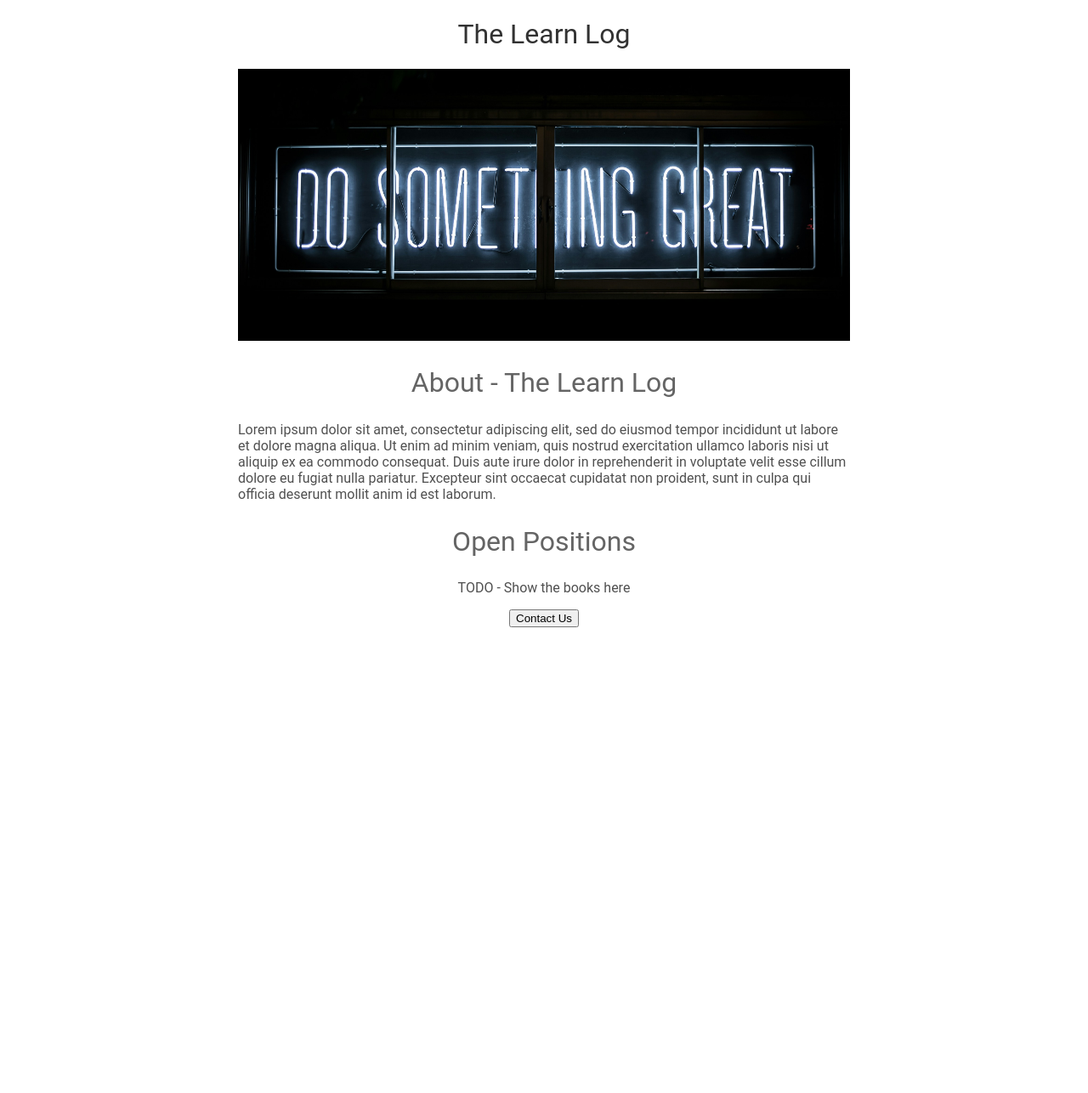
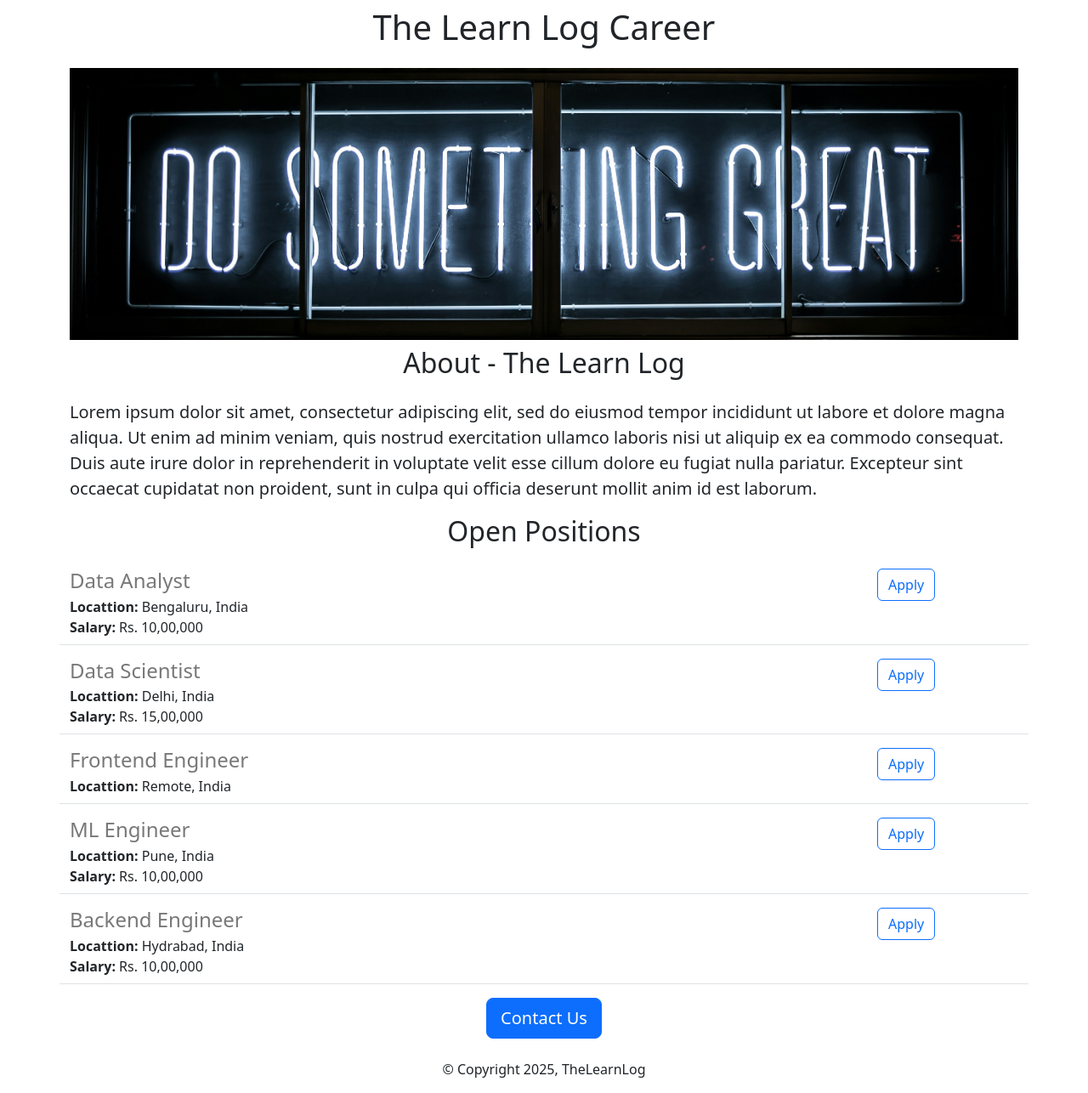
Before and after one commit to AJAY010804/Flask_Projects, a Flask app: page / in a window 1280 px wide. Shown: the whole page at 85% size. Before the commit the page ends 738 px from the top, so only its background shows below. Run offline with Flask 3, Linux system fonts and the light colour scheme.

Commit message:
added dynamic data and api

```diff
--- a/app.py
+++ b/app.py
@@ -1,10 +1,49 @@
-from flask import Flask, render_template
+from flask import Flask, render_template, jsonify
 
 app = Flask(__name__)
 
+JOBS = [
+    {
+        "id": 1,
+        "title": "Data Analyst",
+        "location": "Bengaluru, India",
+        "salary": "Rs. 10,00,000"
+    },
+    {
+        "id": 2,
+        "title": "Data Scientist",
+        "location": "Delhi, India",
+        "salary": "Rs. 15,00,000"
+    },
+    {
+        "id": 3,
+        "title": "Frontend Engineer",
+        "location": "Remote, India",
+        # "salary": "Rs. 10,00,000"
+    },
+    {
+        "id": 4,
+        "title": "ML Engineer",
+        "location": "Pune, India",
+        "salary": "Rs. 10,00,000"
+    },
+    {
+        "id": 5,
+        "title": "Backend Engineer",
+        "location": "Hydrabad, India",
+        "salary": "Rs. 10,00,000"
+    }
+]
+
+Company = "The Learn Log"
+
+@app.route('/api/jobs')
+def list_jobs():
+    return jsonify(JOBS)
+
 @app.route('/')
 def home():
-    return render_template('home.html')
+    return render_template('home.html', jobs=JOBS, company_name=Company)
 
 if __name__ == '__main__':
     app.run(host='0.0.0.0', debug=True)
--- a/templates/home.html
+++ b/templates/home.html
@@ -4,21 +4,22 @@
   <meta charset="UTF-8">
   <meta http-equiv="X-UA-Compatible" content="IE=edge">
   <meta name="viewport" content="width=device-width, initial-scale=1.0">
-  <title>The Learn Log</title>
+  <title>The Learn Log Career</title>
+  <link href="https://cdn.jsdelivr.net/npm/bootstrap@5.3.8/dist/css/bootstrap.min.css" rel="stylesheet" integrity="sha384-sRIl4kxILFvY47J16cr9ZwB07vP4J8+LH7qKQnuqkuIAvNWLzeN8tE5YBujZqJLB" crossorigin="anonymous">
   <style>
-    h1{
+    /* h1{
       font-size; 40px;
       color: rgb(50, 50, 50);
       text-align: center;
       font-family: Roboto;
       font-weight: normal;
-    }
+    } */
     #banner{
       width: 100%;
       height 360px;
       object-fit: cover;
     }
-    h2{
+    /* h2{
       font-size: 32px;
       color: rgb(100, 100, 100);
       font-family: Roboto;
@@ -32,23 +33,29 @@
     #container{
       max-width: 720px;
       margin: 0 auto;
-    }
+    } */
   </style>
 </head>
 <body>
-  <div id="container">
+  <div class="container">
 
-    <h1>The Learn Log</h1>
+    <h1 class="text-center mt-2 mb-4">{{company_name}} Career</h1>
     <img id="banner" src="https://3f0d105b-dea0-4df4-b7b5-feae45e727a1-00-1gwwd56o2rzj8.sisko.replit.dev/static/bnner.jpg" height="320" alt="banner.jpg">
-    <h2>About - The Learn Log</h2>
-    <p>Lorem ipsum dolor sit amet, consectetur adipiscing elit, sed do eiusmod tempor incididunt ut labore et dolore magna aliqua. Ut enim ad minim veniam, quis nostrud exercitation ullamco laboris nisi ut aliquip ex ea commodo consequat. Duis aute irure dolor in reprehenderit in voluptate velit esse cillum dolore eu fugiat nulla pariatur. Excepteur sint occaecat cupidatat non proident, sunt in culpa qui officia deserunt mollit anim id est laborum.
+    <h2 class="text-center mt-2 mb-4">About - {{company_name}}</h2>
+    <p class="lead">Lorem ipsum dolor sit amet, consectetur adipiscing elit, sed do eiusmod tempor incididunt ut labore et dolore magna aliqua. Ut enim ad minim veniam, quis nostrud exercitation ullamco laboris nisi ut aliquip ex ea commodo consequat. Duis aute irure dolor in reprehenderit in voluptate velit esse cillum dolore eu fugiat nulla pariatur. Excepteur sint occaecat cupidatat non proident, sunt in culpa qui officia deserunt mollit anim id est laborum.
   </p>
-    <div style="text-align: center;">
-      <h2>Open Positions</h2>
-      <p>TODO - Show the books here</p>
-      <button>Contact Us</button>
+    <h2 class="text-center mt-2 mb-4">Open Positions</h2>
+    <p class="text-center">
+      {% for job in jobs %}
+        {% include "jobitem.html" %}
+      {% endfor %}
+    </p>
+    <div class="text-center">
+      <button class="btn btn-primary btn-lg">Contact Us</button>
+      <p class="mt-4">&copy Copyright 2025, TheLearnLog</p>
     </div>
 
   </div>
+  <script src="https://cdn.jsdelivr.net/npm/bootstrap@5.3.8/dist/js/bootstrap.bundle.min.js" integrity="sha384-FKyoEForCGlyvwx9Hj09JcYn3nv7wiPVlz7YYwJrWVcXK/BmnVDxM+D2scQbITxI" crossorigin="anonymous"></script>
 </body>
 </html>
--- /dev/null
+++ b/templates/jobitem.html
@@ -0,0 +1,18 @@
+<div class="border-bottom row" style="margin-bottom: 16px; padding-bottom : 8px;">
+  <div class="col-10">
+    <h4 style="color: rgb(120, 120, 120); margin-bottom: 4px;">
+      {{job['title']}}
+    </h4>
+    <div>
+      <b>Locattion:</b> {{job['location']}}
+    </div>
+    {% if 'salary' in job %}
+      <div>
+        <b>Salary:</b> {{job['salary']}}
+      </div>
+    {% endif %}
+  </div>
+  <div  class="col-2">
+    <button type="button" class="btn btn-outline-primary">Apply</button>
+  </div>
+</div>
```
